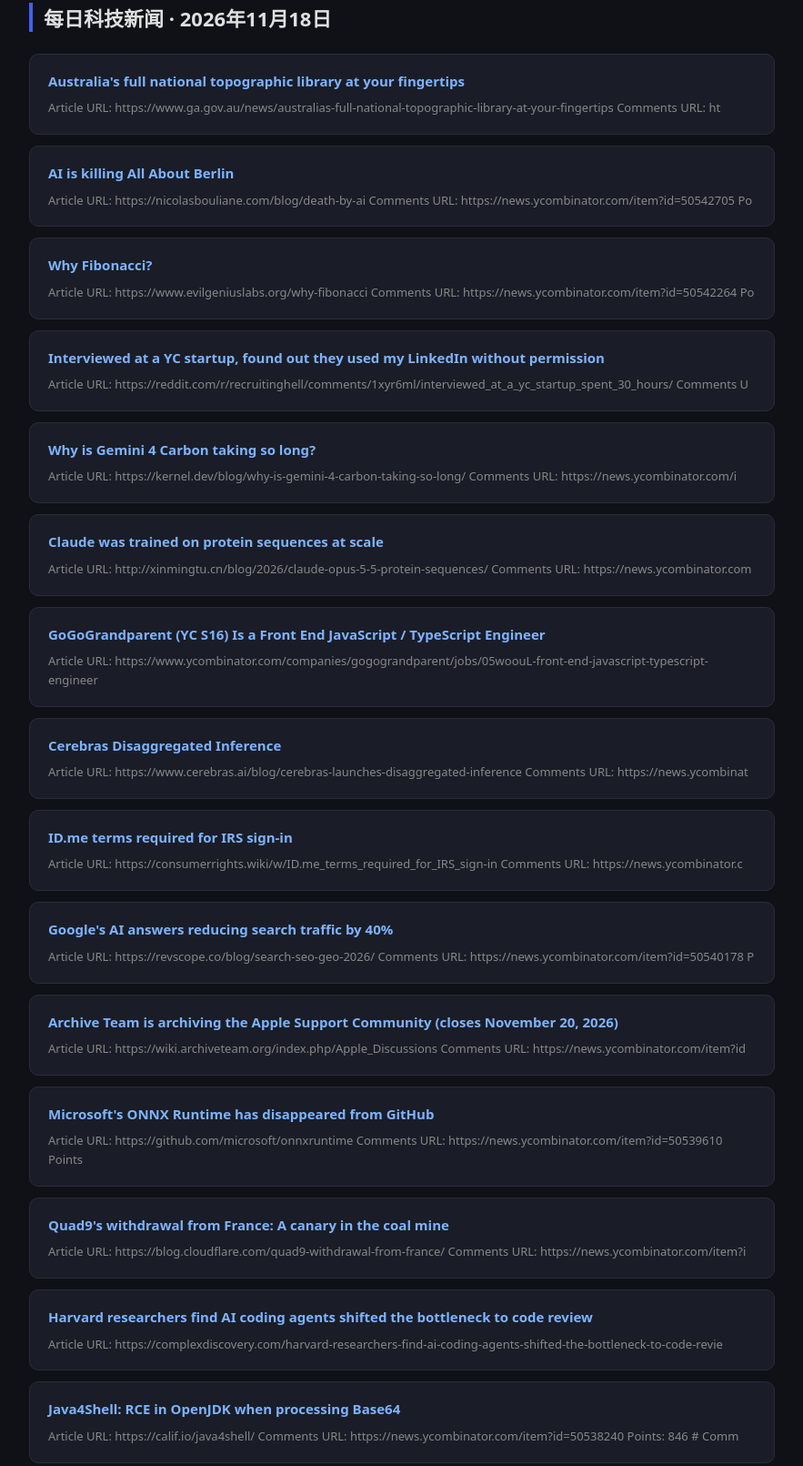
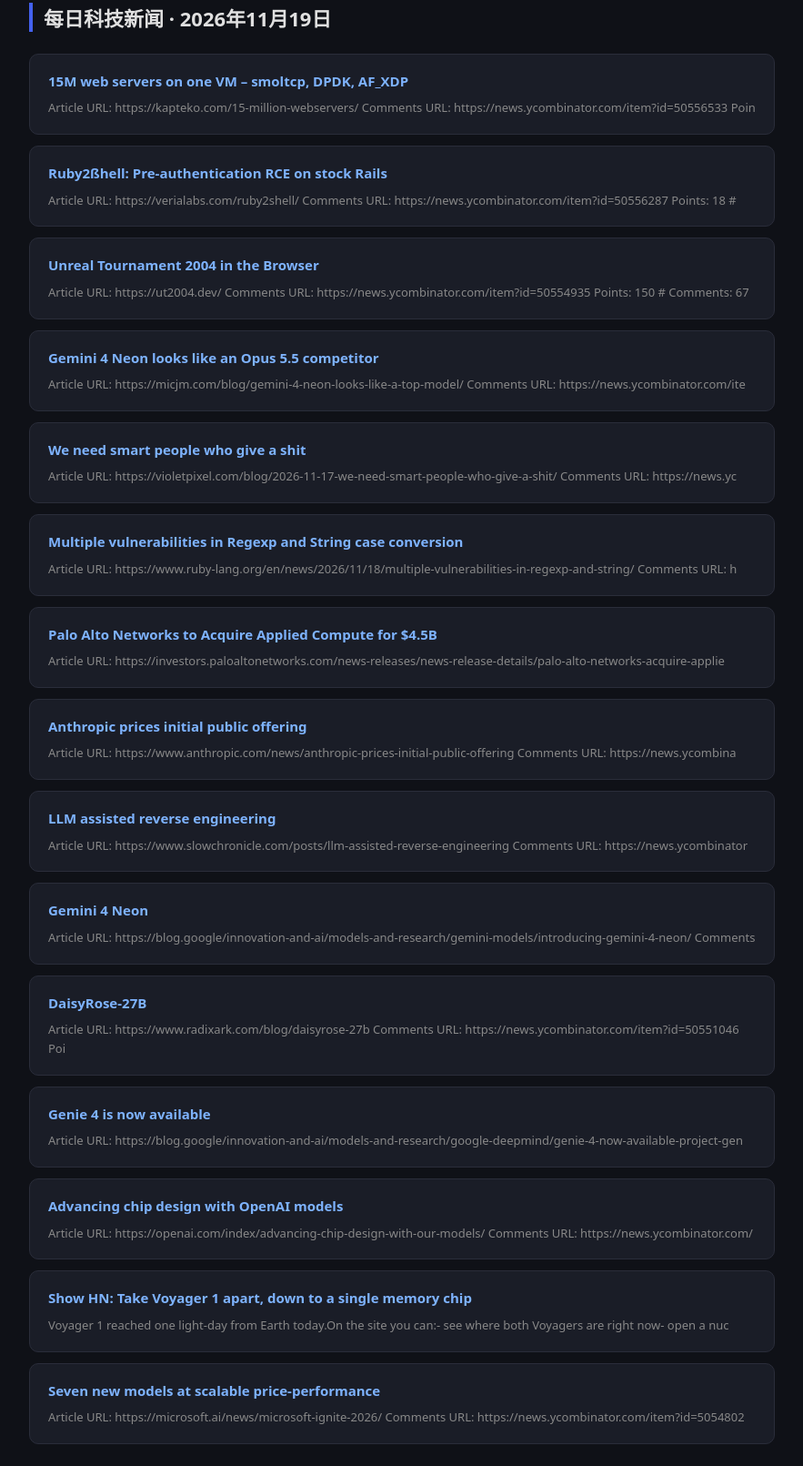
Before and after one commit to erdmanncho/daily-tech-news, a plain HTML site: page docs/index.html in a window 1280 px wide. Shown: the part 32-1643 px from the top of the page at 91% size, without its empty margins (198-1081 px from the left). Drawn offline with Linux system fonts and the light colour scheme.

Commit message:
每日新闻更新 2026-11-19

```diff
--- a/docs/index.html
+++ b/docs/index.html
@@ -1,7 +1,7 @@
 <!DOCTYPE html>
 <html lang="zh"><head><meta charset="UTF-8">
 <meta name="viewport" content="width=device-width,initial-scale=1">
-<title>每日科技新闻 · 2026年11月18日</title>
+<title>每日科技新闻 · 2026年11月19日</title>
 <style>
   body{font-family:system-ui,sans-serif;max-width:820px;margin:0 auto;padding:20px 16px;background:#0f1117;color:#e0e0e0}
   h1{font-size:22px;border-left:4px solid #4361ee;padding-left:12px;margin-bottom:24px}
@@ -14,86 +14,85 @@
   footer{text-align:center;color:#444;margin-top:32px;font-size:12px}
 </style></head>
 <body>
-  <h1>每日科技新闻 · 2026年11月18日</h1>
+  <h1>每日科技新闻 · 2026年11月19日</h1>
 
     <div class="card">
-      <a href="https://www.ga.gov.au/news/australias-full-national-topographic-library-at-your-fingertips" target="_blank"><h2>Australia's full national topographic library at your fingertips</h2></a>
-      <p>Article URL: https://www.ga.gov.au/news/australias-full-national-topographic-library-at-your-fingertips
-Comments URL: ht</p>
+      <a href="https://kapteko.com/15-million-webservers/" target="_blank"><h2>15M web servers on one VM – smoltcp, DPDK, AF_XDP</h2></a>
+      <p>Article URL: https://kapteko.com/15-million-webservers/
+Comments URL: https://news.ycombinator.com/item?id=50556533
+Poin</p>
     </div>
     <div class="card">
-      <a href="https://nicolasbouliane.com/blog/death-by-ai" target="_blank"><h2>AI is killing All About Berlin</h2></a>
-      <p>Article URL: https://nicolasbouliane.com/blog/death-by-ai
-Comments URL: https://news.ycombinator.com/item?id=50542705
-Po</p>
+      <a href="https://verialabs.com/ruby2shell/" target="_blank"><h2>Ruby2ßhell: Pre-authentication RCE on stock Rails</h2></a>
+      <p>Article URL: https://verialabs.com/ruby2shell/
+Comments URL: https://news.ycombinator.com/item?id=50556287
+Points: 18
+# </p>
     </div>
     <div class="card">
-      <a href="https://www.evilgeniuslabs.org/why-fibonacci" target="_blank"><h2>Why Fibonacci?</h2></a>
-      <p>Article URL: https://www.evilgeniuslabs.org/why-fibonacci
-Comments URL: https://news.ycombinator.com/item?id=50542264
-Po</p>
+      <a href="https://ut2004.dev/" target="_blank"><h2>Unreal Tournament 2004 in the Browser</h2></a>
+      <p>Article URL: https://ut2004.dev/
+Comments URL: https://news.ycombinator.com/item?id=50554935
+Points: 150
+# Comments: 67</p>
     </div>
     <div class="card">
-      <a href="https://reddit.com/r/recruitinghell/comments/1xyr6ml/interviewed_at_a_yc_startup_spent_30_hours/" target="_blank"><h2>Interviewed at a YC startup, found out they used my LinkedIn without permission</h2></a>
-      <p>Article URL: https://reddit.com/r/recruitinghell/comments/1xyr6ml/interviewed_at_a_yc_startup_spent_30_hours/
-Comments U</p>
+      <a href="https://micjm.com/blog/gemini-4-neon-looks-like-a-top-model/" target="_blank"><h2>Gemini 4 Neon looks like an Opus 5.5 competitor</h2></a>
+      <p>Article URL: https://micjm.com/blog/gemini-4-neon-looks-like-a-top-model/
+Comments URL: https://news.ycombinator.com/ite</p>
     </div>
     <div class="card">
-      <a href="https://kernel.dev/blog/why-is-gemini-4-carbon-taking-so-long/" target="_blank"><h2>Why is Gemini 4 Carbon taking so long?</h2></a>
-      <p>Article URL: https://kernel.dev/blog/why-is-gemini-4-carbon-taking-so-long/
-Comments URL: https://news.ycombinator.com/i</p>
+      <a href="https://violetpixel.com/blog/2026-11-17-we-need-smart-people-who-give-a-shit/" target="_blank"><h2>We need smart people who give a shit</h2></a>
+      <p>Article URL: https://violetpixel.com/blog/2026-11-17-we-need-smart-people-who-give-a-shit/
+Comments URL: https://news.yc</p>
     </div>
     <div class="card">
-      <a href="http://xinmingtu.cn/blog/2026/claude-opus-5-5-protein-sequences/" target="_blank"><h2>Claude was trained on protein sequences at scale</h2></a>
-      <p>Article URL: http://xinmingtu.cn/blog/2026/claude-opus-5-5-protein-sequences/
-Comments URL: https://news.ycombinator.com</p>
+      <a href="https://www.ruby-lang.org/en/news/2026/11/18/multiple-vulnerabilities-in-regexp-and-string/" target="_blank"><h2>Multiple vulnerabilities in Regexp and String case conversion</h2></a>
+      <p>Article URL: https://www.ruby-lang.org/en/news/2026/11/18/multiple-vulnerabilities-in-regexp-and-string/
+Comments URL: h</p>
     </div>
     <div class="card">
-      <a href="https://www.ycombinator.com/companies/gogograndparent/jobs/05woouL-front-end-javascript-typescript-engineer" target="_blank"><h2>GoGoGrandparent (YC S16) Is a Front End JavaScript / TypeScript Engineer</h2></a>
-      <p>Article URL: https://www.ycombinator.com/companies/gogograndparent/jobs/05woouL-front-end-javascript-typescript-engineer</p>
+      <a href="https://investors.paloaltonetworks.com/news-releases/news-release-details/palo-alto-networks-acquire-applied-compute-bringing-secure-open" target="_blank"><h2>Palo Alto Networks to Acquire Applied Compute for $4.5B</h2></a>
+      <p>Article URL: https://investors.paloaltonetworks.com/news-releases/news-release-details/palo-alto-networks-acquire-applie</p>
     </div>
     <div class="card">
-      <a href="https://www.cerebras.ai/blog/cerebras-launches-disaggregated-inference" target="_blank"><h2>Cerebras Disaggregated Inference</h2></a>
-      <p>Article URL: https://www.cerebras.ai/blog/cerebras-launches-disaggregated-inference
-Comments URL: https://news.ycombinat</p>
+      <a href="https://www.anthropic.com/news/anthropic-prices-initial-public-offering" target="_blank"><h2>Anthropic prices initial public offering</h2></a>
+      <p>Article URL: https://www.anthropic.com/news/anthropic-prices-initial-public-offering
+Comments URL: https://news.ycombina</p>
     </div>
     <div class="card">
-      <a href="https://consumerrights.wiki/w/ID.me_terms_required_for_IRS_sign-in" target="_blank"><h2>ID.me terms required for IRS sign-in</h2></a>
-      <p>Article URL: https://consumerrights.wiki/w/ID.me_terms_required_for_IRS_sign-in
-Comments URL: https://news.ycombinator.c</p>
+      <a href="https://www.slowchronicle.com/posts/llm-assisted-reverse-engineering" target="_blank"><h2>LLM assisted reverse engineering</h2></a>
+      <p>Article URL: https://www.slowchronicle.com/posts/llm-assisted-reverse-engineering
+Comments URL: https://news.ycombinator</p>
     </div>
     <div class="card">
-      <a href="https://revscope.co/blog/search-seo-geo-2026/" target="_blank"><h2>Google's AI answers reducing search traffic by 40%</h2></a>
-      <p>Article URL: https://revscope.co/blog/search-seo-geo-2026/
-Comments URL: https://news.ycombinator.com/item?id=50540178
-P</p>
+      <a href="https://blog.google/innovation-and-ai/models-and-research/gemini-models/introducing-gemini-4-neon/" target="_blank"><h2>Gemini 4 Neon</h2></a>
+      <p>Article URL: https://blog.google/innovation-and-ai/models-and-research/gemini-models/introducing-gemini-4-neon/
+Comments</p>
     </div>
     <div class="card">
-      <a href="https://wiki.archiveteam.org/index.php/Apple_Discussions" target="_blank"><h2>Archive Team is archiving the Apple Support Community (closes November 20, 2026)</h2></a>
-      <p>Article URL: https://wiki.archiveteam.org/index.php/Apple_Discussions
-Comments URL: https://news.ycombinator.com/item?id</p>
+      <a href="https://www.radixark.com/blog/daisyrose-27b" target="_blank"><h2>DaisyRose-27B</h2></a>
+      <p>Article URL: https://www.radixark.com/blog/daisyrose-27b
+Comments URL: https://news.ycombinator.com/item?id=50551046
+Poi</p>
     </div>
     <div class="card">
-      <a href="https://github.com/microsoft/onnxruntime" target="_blank"><h2>Microsoft's ONNX Runtime has disappeared from GitHub</h2></a>
-      <p>Article URL: https://github.com/microsoft/onnxruntime
-Comments URL: https://news.ycombinator.com/item?id=50539610
-Points</p>
+      <a href="https://blog.google/innovation-and-ai/models-and-research/google-deepmind/genie-4-now-available-project-genie/" target="_blank"><h2>Genie 4 is now available</h2></a>
+      <p>Article URL: https://blog.google/innovation-and-ai/models-and-research/google-deepmind/genie-4-now-available-project-gen</p>
     </div>
     <div class="card">
-      <a href="https://blog.cloudflare.com/quad9-withdrawal-from-france/" target="_blank"><h2>Quad9's withdrawal from France: A canary in the coal mine</h2></a>
-      <p>Article URL: https://blog.cloudflare.com/quad9-withdrawal-from-france/
-Comments URL: https://news.ycombinator.com/item?i</p>
+      <a href="https://openai.com/index/advancing-chip-design-with-our-models/" target="_blank"><h2>Advancing chip design with OpenAI models</h2></a>
+      <p>Article URL: https://openai.com/index/advancing-chip-design-with-our-models/
+Comments URL: https://news.ycombinator.com/</p>
     </div>
     <div class="card">
-      <a href="https://complexdiscovery.com/harvard-researchers-find-ai-coding-agents-shifted-the-bottleneck-to-code-review/" target="_blank"><h2>Harvard researchers find AI coding agents shifted the bottleneck to code review</h2></a>
-      <p>Article URL: https://complexdiscovery.com/harvard-researchers-find-ai-coding-agents-shifted-the-bottleneck-to-code-revie</p>
+      <a href="https://rshekhar.com/voyager/" target="_blank"><h2>Show HN: Take Voyager 1 apart, down to a single memory chip</h2></a>
+      <p>Voyager 1 reached one light-day from Earth today.On the site you can:- see where both Voyagers are right now- open a nuc</p>
     </div>
     <div class="card">
-      <a href="https://calif.io/java4shell/" target="_blank"><h2>Java4Shell: RCE in OpenJDK when processing Base64</h2></a>
-      <p>Article URL: https://calif.io/java4shell/
-Comments URL: https://news.ycombinator.com/item?id=50538240
-Points: 846
-# Comm</p>
+      <a href="https://microsoft.ai/news/microsoft-ignite-2026/" target="_blank"><h2>Seven new models at scalable price-performance</h2></a>
+      <p>Article URL: https://microsoft.ai/news/microsoft-ignite-2026/
+Comments URL: https://news.ycombinator.com/item?id=5054802</p>
     </div>
   <footer>自动生成 · 由 GitHub Actions 驱动 · 数据来自 Hacker News</footer>
 </body></html>
```
